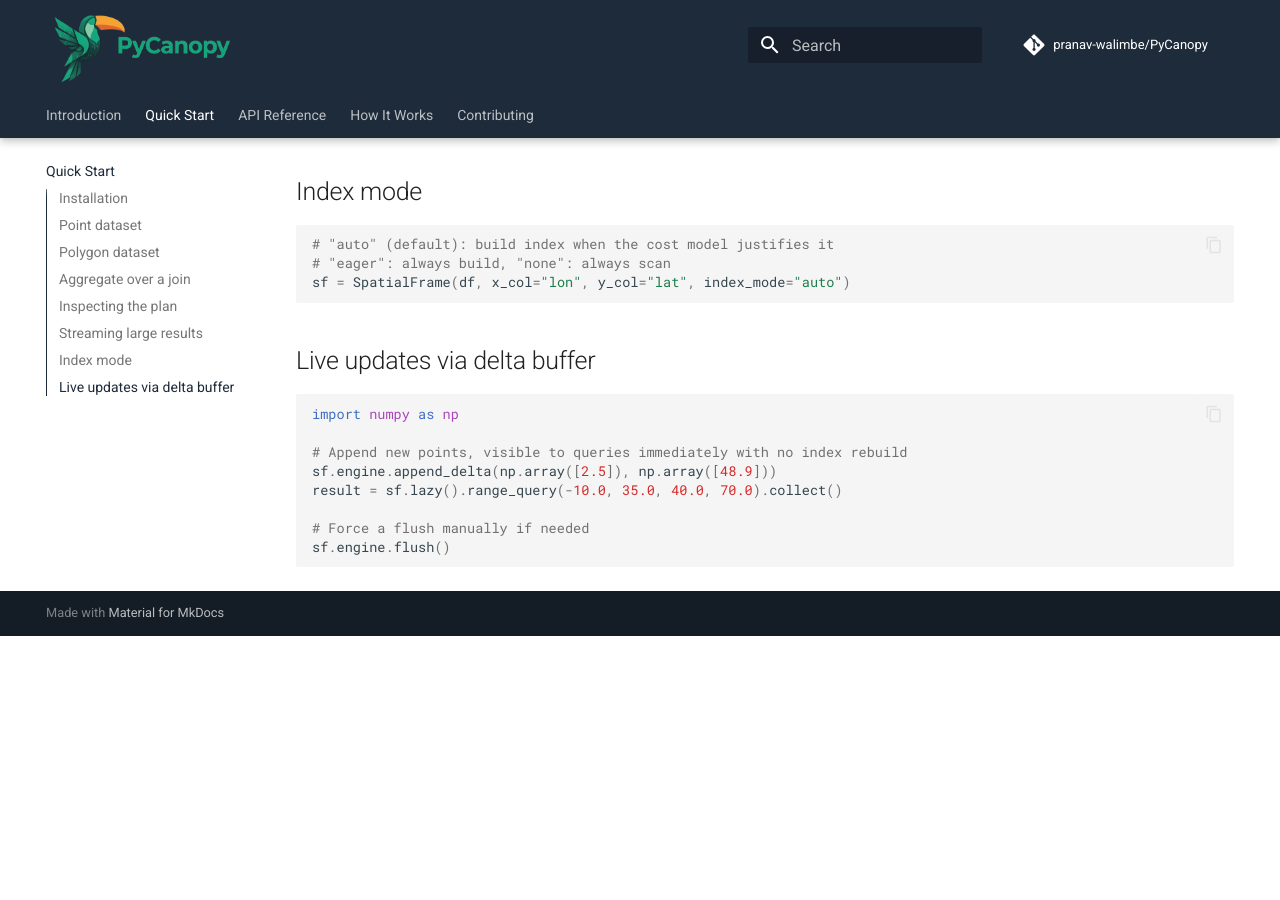
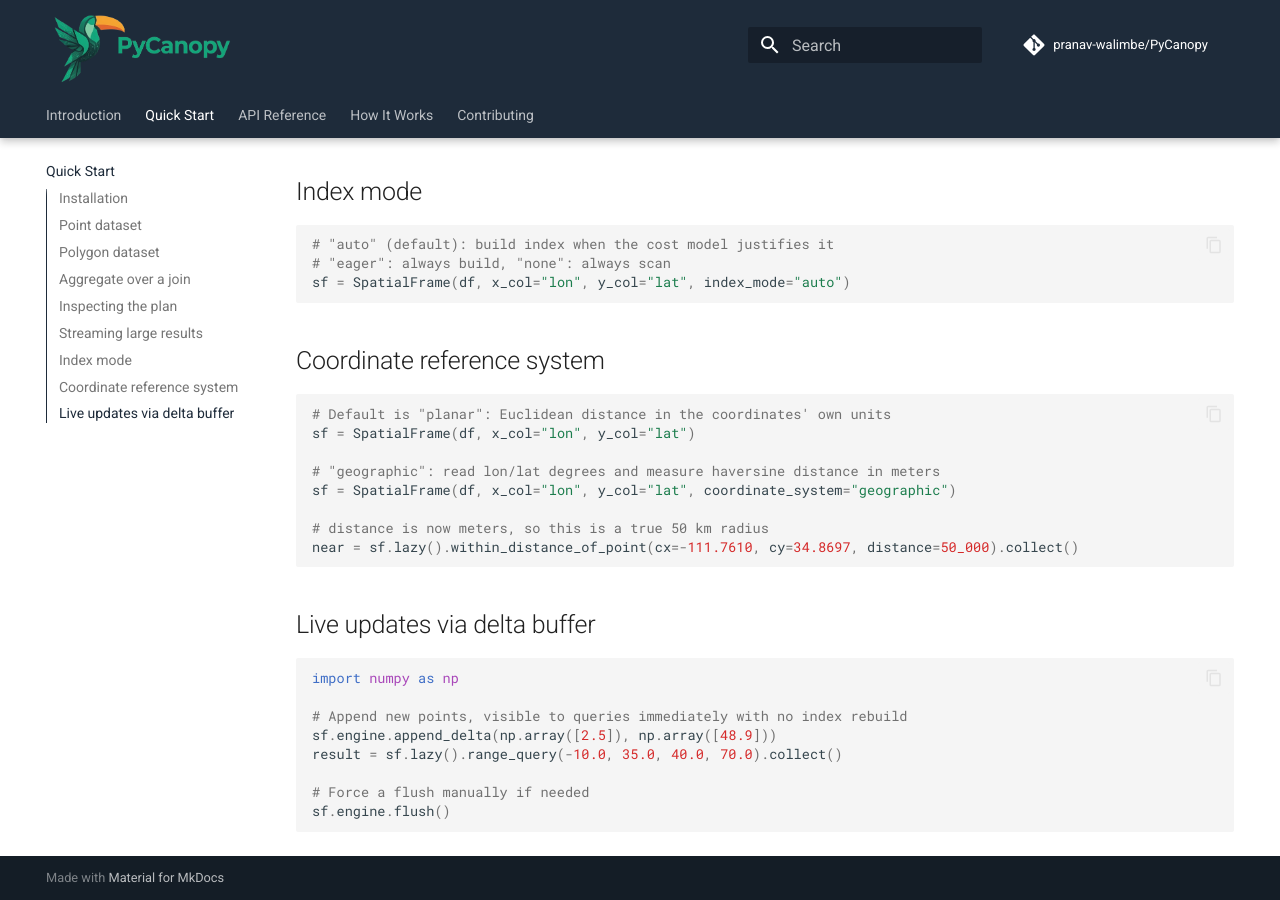
Before and after one commit to pranav-walimbe/PyCanopy, an MkDocs documentation site: the page built from docs/quickstart.md, in a window 1280 px wide and 900 px high, scrolled down 2145 px. Built offline with MkDocs 1.6.1 and Material for MkDocs 9.7.7, drawn with Linux system fonts in a browser that asks for light colours; comment, search, counter and statistics services are not loaded; before the commit the page ends 2781 px from its top, so only the background shows below that.

Commit message:
updated docs with crs info

````diff
--- a/docs/quickstart.md
+++ b/docs/quickstart.md
@@ -110,6 +110,19 @@ sf.lazy().polygon_knn_join(trips, "lon", "lat", k=5).sink_parquet("nearest.parqu
 sf = SpatialFrame(df, x_col="lon", y_col="lat", index_mode="auto")
 ```
 
+## Coordinate reference system
+
+```python
+# Default is "planar": Euclidean distance in the coordinates' own units
+sf = SpatialFrame(df, x_col="lon", y_col="lat")
+
+# "geographic": read lon/lat degrees and measure haversine distance in meters
+sf = SpatialFrame(df, x_col="lon", y_col="lat", coordinate_system="geographic")
+
+# distance is now meters, so this is a true 50 km radius
+near = sf.lazy().within_distance_of_point(cx=-111.7610, cy=34.8697, distance=50_000).collect()
+```
+
 ## Live updates via delta buffer
 
 ```python
--- a/mkdocs.yml
+++ b/mkdocs.yml
@@ -34,8 +34,8 @@ nav:
     - SpatialFrame: api/spatial-frame.md
     - SpatialLazyFrame: api/lazy-frame.md
     - Aggregations: api/aggregations.md
-    - Engine & Utilities: api/engine.md
-    - Distance Operations: api/distance-operations.md
+    - Engine: api/engine.md
+    - Coordinate Reference System: api/coordinate-reference-system.md
   - How It Works:
     - Query Planner: how-it-works/query-planner.md
     - Cost Model & Index Selection: how-it-works/cost-model.md
````
Also changed, not shown: docs/api/coordinate-reference-system.md (added, +37 -0 lines), docs/api/distance-operations.md (deleted, +0 -37 lines), docs/api/engine.md (+2 -6 lines).
